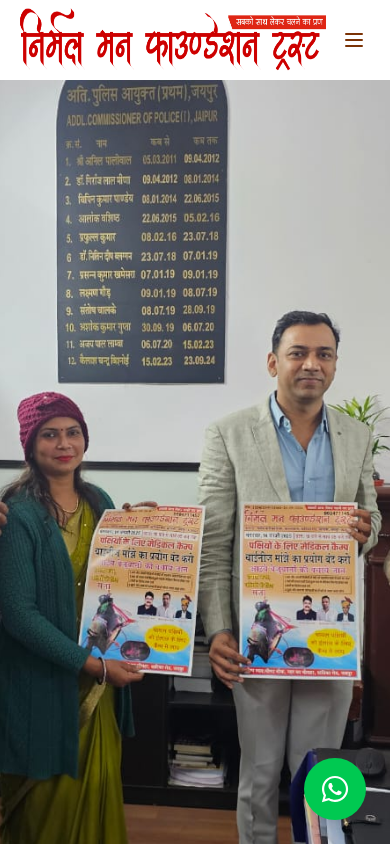
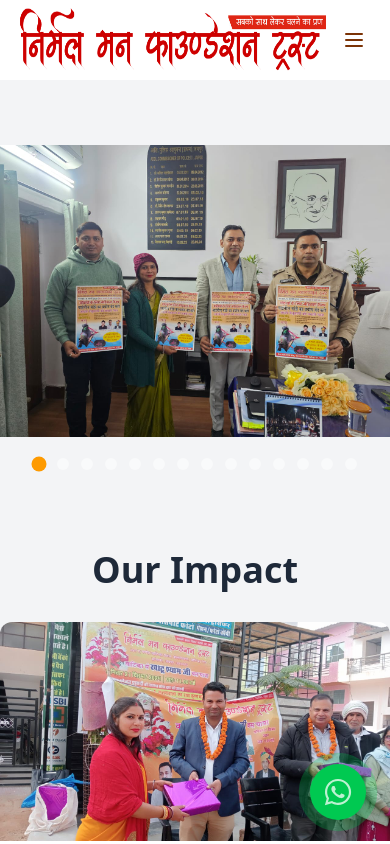
Before and after one commit to nirmalmanfoundation/website, a React (Vite) app: page / in a window 390 px wide. Shown: the top 844 px of the page. Built offline with nearby package versions, Linux system fonts and the light colour scheme.

Commit message:
fixed responsive issue as well as other minor issues

```diff
--- a/src/components/Banner.jsx
+++ b/src/components/Banner.jsx
@@ -16,18 +16,18 @@ const Banner = () => {
   };
 
   return (
-    <section className="relative w-full h-screen min-h-[60vh] overflow-hidden flex items-center justify-center">
+    <section className="relative w-full min-h-[50vh] md:min-h-[70vh] lg:min-h-[80vh] flex items-center justify-center overflow-hidden">
       {/* Slideshow Container */}
       <div
         className="flex w-full h-full transition-transform duration-700 ease-in-out"
-        style={{ transform: `translateX(-${currentSlide * 100}%)` }}
+        style={{ transform: `translateX(-${currentSlide * 100}%)`, width: `${bannerData.length * 100}%` }}
       >
         {bannerData.map((slide) => (
-          <div key={slide.id} className="w-full h-full flex-shrink-0 relative flex items-center justify-center">
+          <div key={slide.id} className="w-full flex-shrink-0 flex justify-center items-center">
             <img
               src={slide.image}
               alt={slide.title}
-              className="w-full h-full object-cover md:object-contain"
+              className="w-full h-auto max-h-[80vh] object-contain"
             />
           </div>
         ))}
--- a/src/components/WhatsAppButton.jsx
+++ b/src/components/WhatsAppButton.jsx
@@ -1,16 +1,33 @@
 import React from "react";
+import { motion } from "framer-motion";
 import { FaWhatsapp } from "react-icons/fa";
 
 const WhatsAppButton = () => {
   return (
+    <div className="fixed bottom-6 right-6 z-50 flex items-center justify-center">
+      {/* Animated Ring */}
+      <motion.div
+        className="absolute w-16 h-16 rounded-full bg-green-500 opacity-30"
+        animate={{
+          scale: [1, 2.2, 1],
+          opacity: [0.3, 0.1, 0.3],
+        }}
+        transition={{
+          duration: 1.5,
+          repeat: Infinity,
+        }}
+      />
+
+      {/* WhatsApp Icon */}
       <a
         href="https://chat.whatsapp.com/IjGzImCRcsWEDMnPBlu3s9"
         target="_blank"
         rel="noopener noreferrer"
-      className="z-10 fixed bottom-6 right-6 bg-green-500 text-white p-4 rounded-full shadow-lg flex items-center justify-center hover:bg-green-600 transition-all duration-300 z-50"
+        className="w-14 h-14 flex items-center justify-center bg-green-500 rounded-full shadow-lg text-white text-3xl transition-transform hover:scale-110"
       >
-      <FaWhatsapp className="text-3xl" />
+        <FaWhatsapp />
       </a>
+    </div>
   );
 };
 
```
Lines whose indentation alone changed are shown as unchanged.
